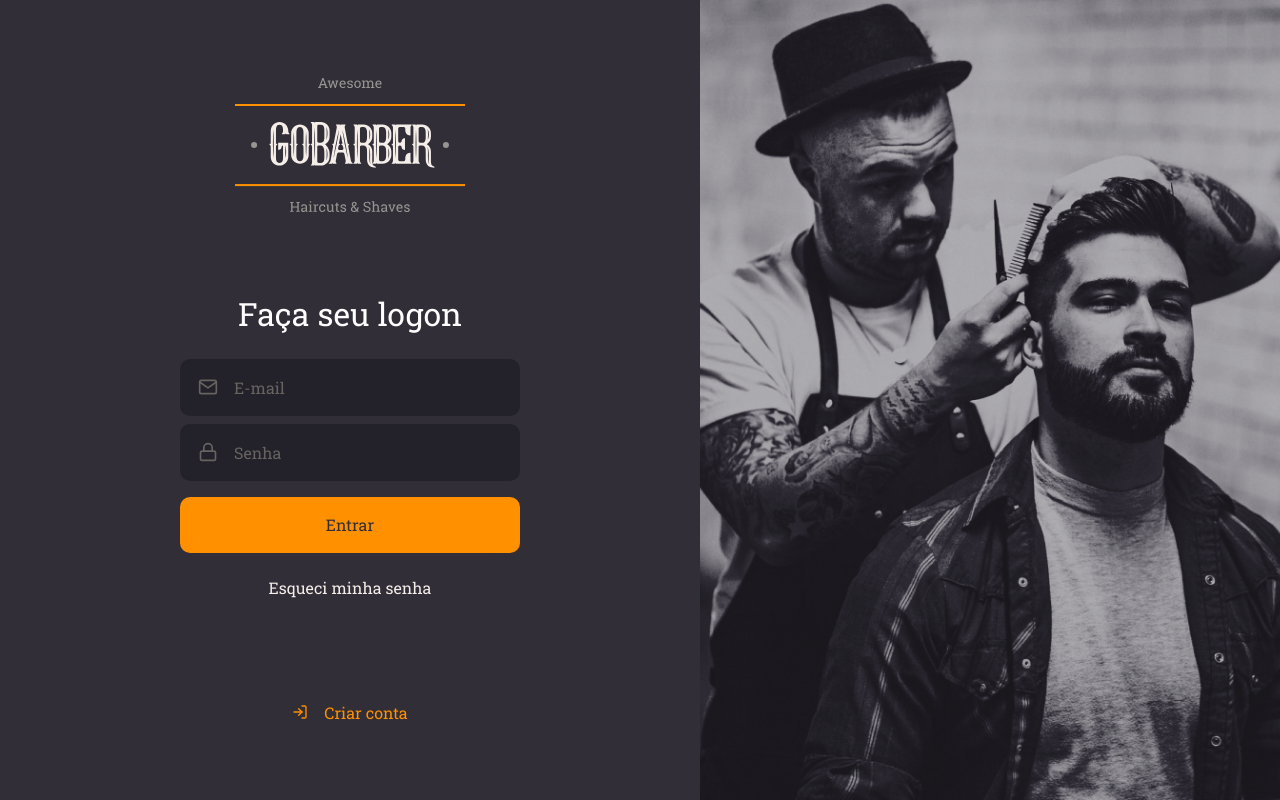
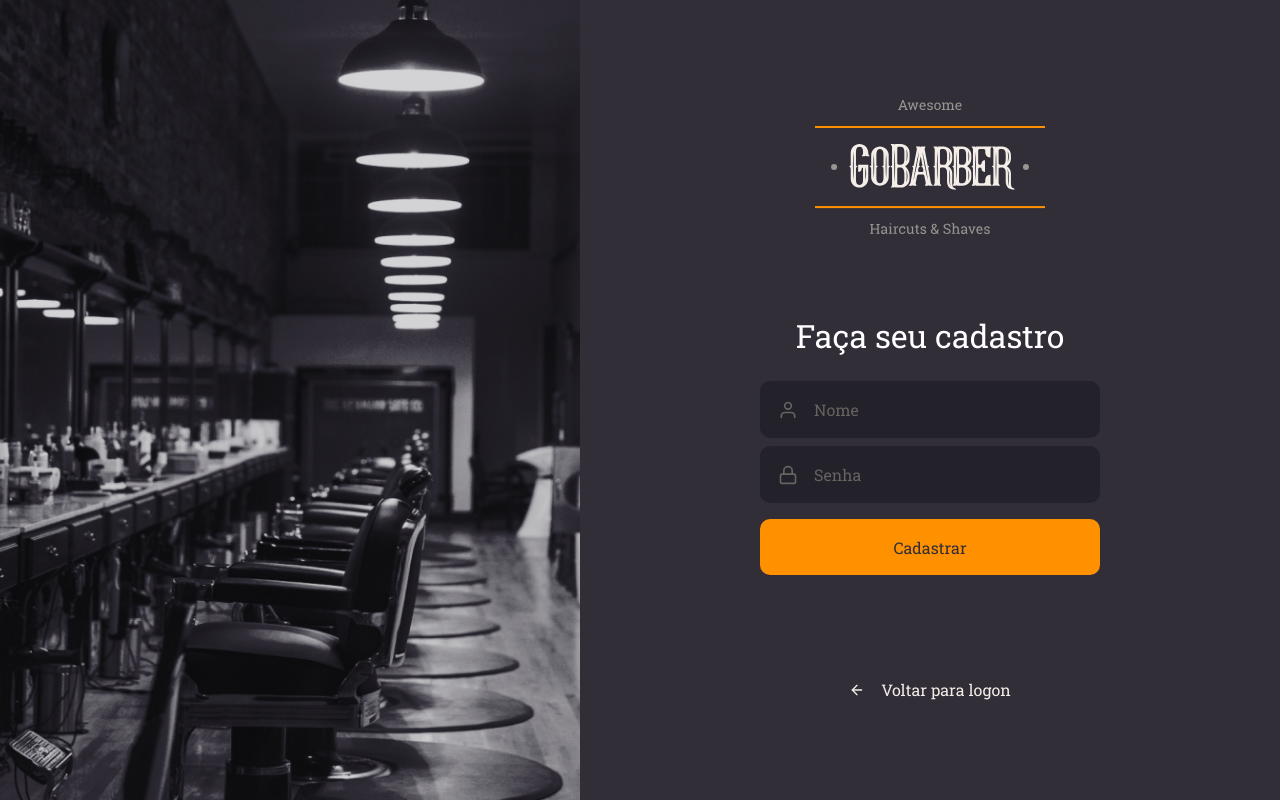
Before and after one commit to igorcezatte/GoBarber-web, a React (Create React App) app: page / in a window 1280 px wide. Built offline with nearby package versions, Linux system fonts and the light colour scheme.

Commit message:
SignUp page

```diff
--- a/src/App.tsx
+++ b/src/App.tsx
@@ -1,11 +1,12 @@
 import React from 'react';
 
 import GlobalStyle from './styles/global';
-import SignIn from './pages/SignIn';
+// import SignIn from './pages/SignIn';
+import SignUp from './pages/SignUp';
 
 const App: React.FC = () => (
   <>
-    <SignIn />
+    <SignUp />
     <GlobalStyle />
   </>
 );
--- /dev/null
+++ b/src/pages/SignUp/index.tsx
@@ -0,0 +1,39 @@
+import React from 'react';
+import { FiArrowLeft, FiUser, FiLock } from 'react-icons/fi';
+
+import logoImg from '../../assets/logo.svg';
+
+import Input from '../../components/Input';
+import Button from '../../components/Button';
+import { Container, Content, Background } from './styles';
+
+const SignUp: React.FC = () => (
+  <Container>
+    <Background />
+
+    <Content>
+      <img src={logoImg} alt="GoBarber" />
+
+      <form>
+        <h1>Faça seu cadastro</h1>
+
+        <Input name="name" icon={FiUser} placeholder="Nome" />
+        <Input
+          name="password"
+          icon={FiLock}
+          type="password"
+          placeholder="Senha"
+        />
+
+        <Button type="submit">Cadastrar</Button>
+      </form>
+
+      <a href="login">
+        <FiArrowLeft />
+        Voltar para logon
+      </a>
+    </Content>
+  </Container>
+);
+
+export default SignUp;
--- /dev/null
+++ b/src/pages/SignUp/styles.ts
@@ -0,0 +1,69 @@
+import styled from 'styled-components';
+import { shade } from 'polished';
+
+import signUpBackgroundImg from '../../assets/sign-up-background.png';
+
+export const Container = styled.div`
+  height: 100vh;
+
+  display: flex;
+  align-items: stretch;
+`;
+
+export const Content = styled.div`
+  display: flex;
+  flex-direction: column;
+  align-items: center;
+
+  place-content: center;
+
+  width: 100%;
+  max-width: 700px;
+
+  form {
+    margin: 80px 0;
+    width: 340px;
+    text-align: center;
+
+    h1 {
+      margin-bottom: 24px;
+    }
+
+    a {
+      color: #f4ede8;
+      display: block;
+      margin-top: 24px;
+      text-decoration: none;
+      transition: color 0.2s;
+
+      &:hover {
+        color: ${shade(0.2, '#F4EDE8')};
+      }
+    }
+  }
+
+  > a {
+    color: #f4ede8;
+    display: block;
+    margin-top: 24px;
+    text-decoration: none;
+    transition: color 0.2s;
+
+    display: flex;
+    align-items: center;
+
+    svg {
+      margin-right: 16px;
+    }
+
+    &:hover {
+      color: ${shade(0.2, '#f4ede8')};
+    }
+  }
+`;
+
+export const Background = styled.div`
+  flex: 1;
+  background: url(${signUpBackgroundImg}) no-repeat center;
+  background-size: cover;
+`;
```
Also changed, not shown: src/assets/sign-up-background.png (added).
